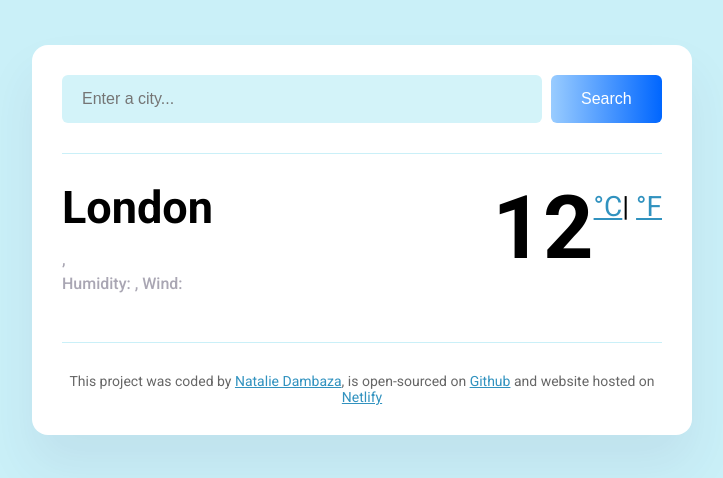
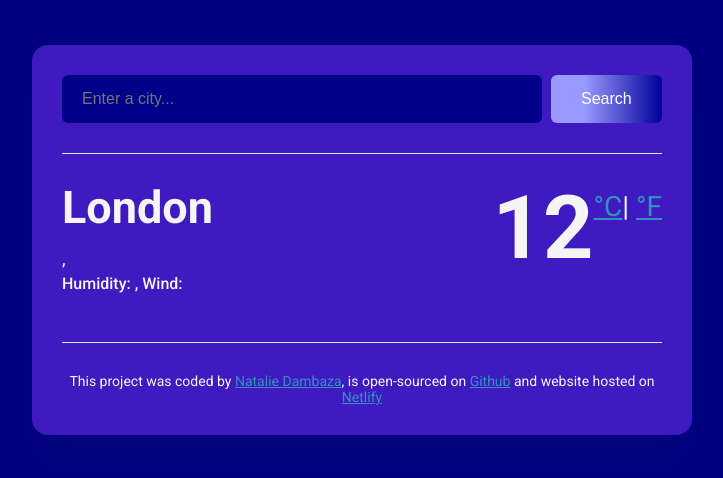
Before and after one commit to Ndambaza/Weather-App, a plain HTML site: page index.html in a window 1280 px wide. Shown: the whole page, without its empty margins (278-1001 px from the left). Drawn offline with nearby package versions, Linux system fonts and the light colour scheme; no server answers; a web font is replaced by a local one.

Commit message:
dark theme edited

```diff
--- a/src/index.js
+++ b/src/index.js
@@ -134,19 +134,19 @@ function changeTheme() {
   const currentTime = new Date();
   const currentHour = currentTime.getHours();
 
-  if (currentHour >= 7 && currentHour < 18) {
+  if (currentHour >= 18 || currentHour < 7) {
+    // Apply night theme
+    document.body.classList.remove("day-theme");
+    document.body.classList.add("night-theme");
+  } else {
     // Apply day theme
     document.body.classList.remove("night-theme");
     document.body.classList.add("day-theme");
-  } else {
-    // Apply night theme
-    document.body.classList.remove("day-theme");
-    document.body.classList.add("night-theme");
   }
 }
 
 // Trigger the theme change function every minute
-setInterval(changeTheme, 60000);
+setInterval(changeTheme, 1);
 
 let searchFormElement = document.querySelector("#search-form");
 searchFormElement.addEventListener("submit", handleSearchSubmit);
--- a/src/style.css
+++ b/src/style.css
@@ -130,7 +130,7 @@ main {
 
 .night-theme {
   background-color: navy;
-  color: rgb(239, 235, 239);
+  color: whitesmoke;
 }
 .night-theme .weather-app {
   background: rgb(62, 26, 192);
@@ -146,7 +146,7 @@ main {
 }
 .night-theme .search-form-input {
   background-color: darkblue;
-  color: aliceblue;
+  color: whitesmoke;
 }
 
 .night-theme .weather-forecast {
@@ -154,15 +154,23 @@ main {
 }
 
 .night-theme .weather-forecast-temperatures {
-  color: lightslategray;
+  color: whitesmoke;
 }
 
 .night-theme .weather-app-data {
-  color: lightslategray;
+  color: whitesmoke;
 }
 
 .night-theme .weather-app-details {
-  color: #9999ff;
+  color: whitesmoke;
+}
+
+.night-theme .weather-forecast-date {
+  color: whitesmoke;
+}
+
+.night-theme footer {
+  color: whitesmoke;
 }
 
 footer {
```
